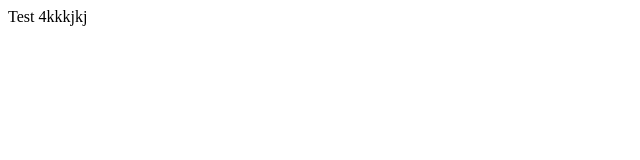
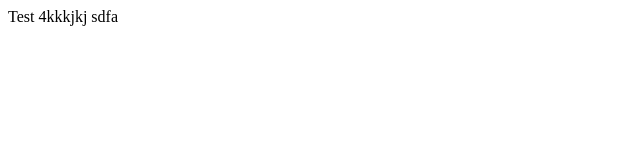
Before and after one commit to runnedrun/test-9, a plain HTML site: page index.html in a window 1280 px wide. Shown: the full height of the page, 0-640 px from the left. Drawn offline with Linux system fonts and the light colour scheme.

Commit message:
Classadoo autocommit

```diff
--- a/index.html
+++ b/index.html
@@ -3,6 +3,6 @@
     <script src="script.js"></script>
   </head>
   <body>
-    Test 4kkkjkj
+    Test 4kkkjkj sdfa
   </body>
 </html>
```
